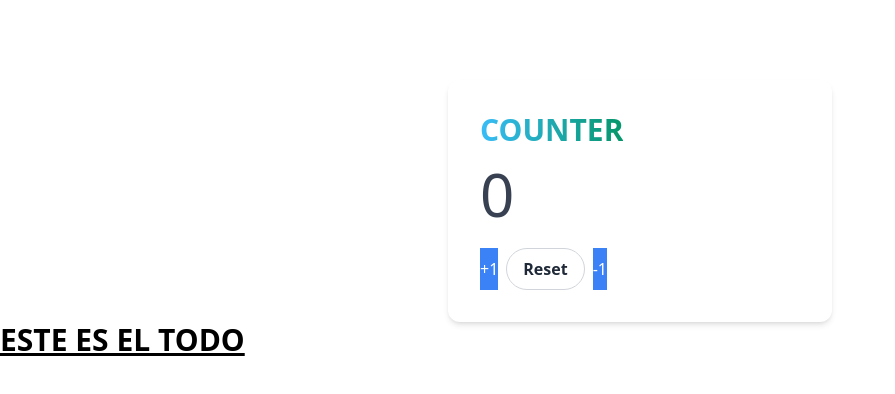
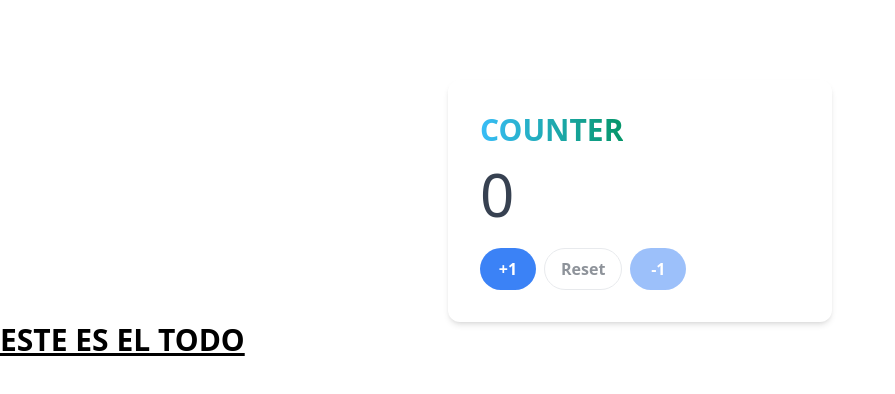
Before and after one commit to argierincon/react-2024, a React (Vite) app: page / in a window 1280 px wide. Shown: the top 394 px of the page, without its empty margins (0-895 px from the left). Built offline with nearby package versions, Linux system fonts and the light colour scheme.

Commit message:
refactor: fix validations

```diff
--- a/src/components/useState/Counter.jsx
+++ b/src/components/useState/Counter.jsx
@@ -9,7 +9,7 @@ export const Counter = () => {
   };
 
   const handleDecrement = () => {
-    if (counter <= 0) return;
+    if (counter === 0) return;
     setCounter(counter - 1);
   };
 
@@ -27,17 +27,21 @@ export const Counter = () => {
         <p className="text-6xl text-gray-700">{counter}</p>
 
         <section className="mt-6 flex gap-2">
-          <button className="btn-primary btn-blue" onClick={handleIncrement}>
+          <button className="btn btn-blue" onClick={handleIncrement}>
             +1
           </button>
-          <button className="btn-default btn-white" onClick={handleReset}>
+          <button
+            className="btn btn-white"
+            onClick={handleReset}
+            disabled={counter === 0}
+          >
             Reset
           </button>
           <button
-            className={`btn-primary btn-blue ${
-              counter <= 0 ? "cursor-not-allowed" : ""
+            className={`btn btn-blue ${
+              counter === 0 ? "cursor-not-allowed" : ""
             }`}
-            disabled={counter <= 0}
+            disabled={counter === 0}
             onClick={handleDecrement}
           >
             -1
```
